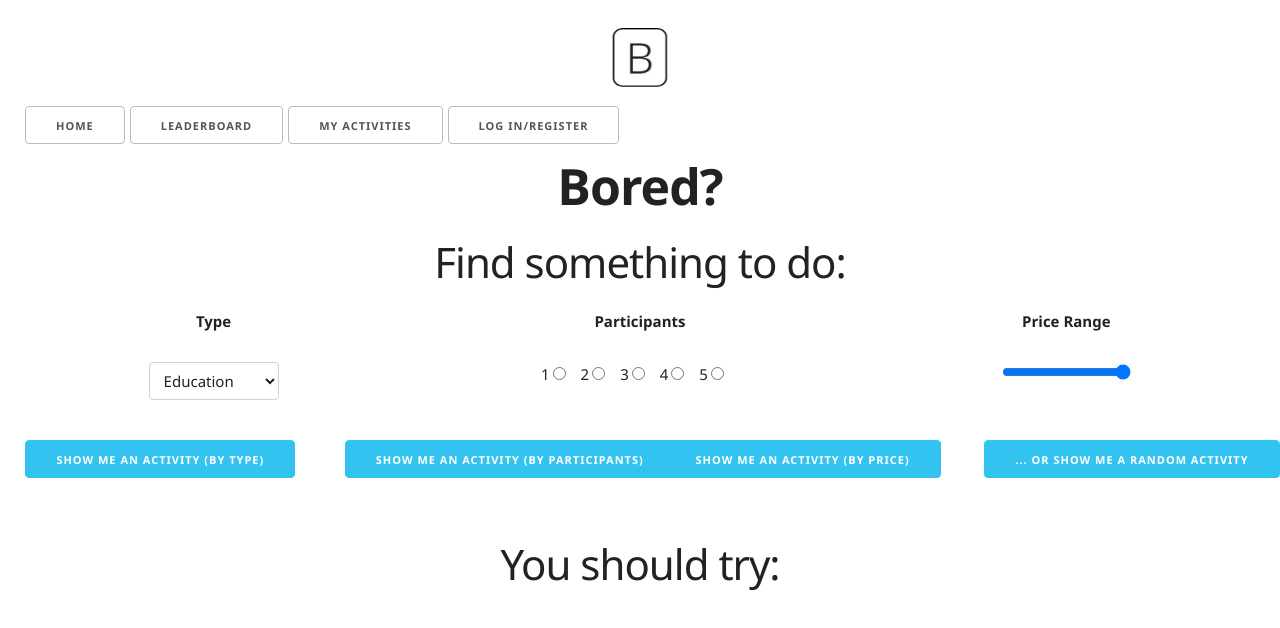
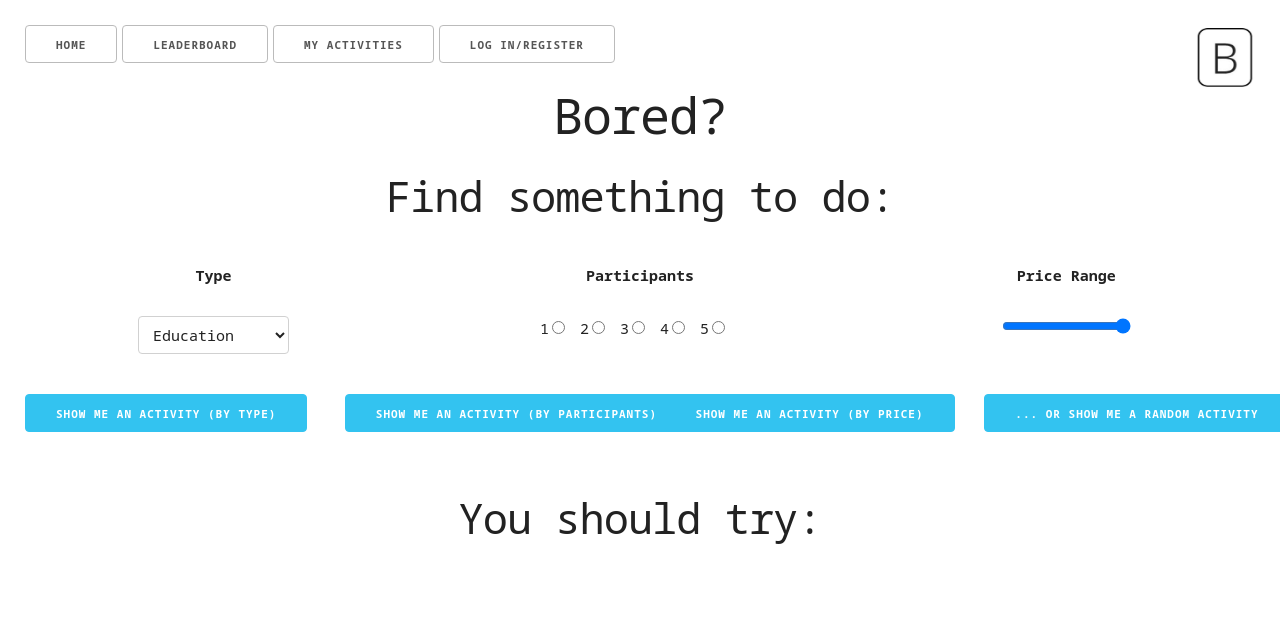
Before and after one commit to erockz11/COMP3120-Ass-2, a React (Create React App) app: page / in a window 1280 px wide. Shown: the top 628 px of the page. Built offline with nearby package versions, Linux system fonts and the light colour scheme; no server answers.

Commit message:
Changed font family, edited h1 and h2 styling to space out elements on screen

```diff
--- a/src/index.css
+++ b/src/index.css
@@ -1,13 +1,21 @@
 body {
   margin: 25px;
   text-align: center;
-  font-family:'Segoe UI', Tahoma, Geneva, Verdana, sans-serif;
+  font-family: "Noto Sans Mono", sans-serif;
 }
 
 h1 {
-  font-weight: bold;
   margin-top: 10px;
-  padding-top: 50px;
+  padding: 60px 60px 0px;
+}
+
+h2 {
+  margin-top: 25px;
+  margin-bottom: 40px;
+}
+
+img {
+  float: right;
 }
 
 /* global styling for all variants of the Notification component */
```
